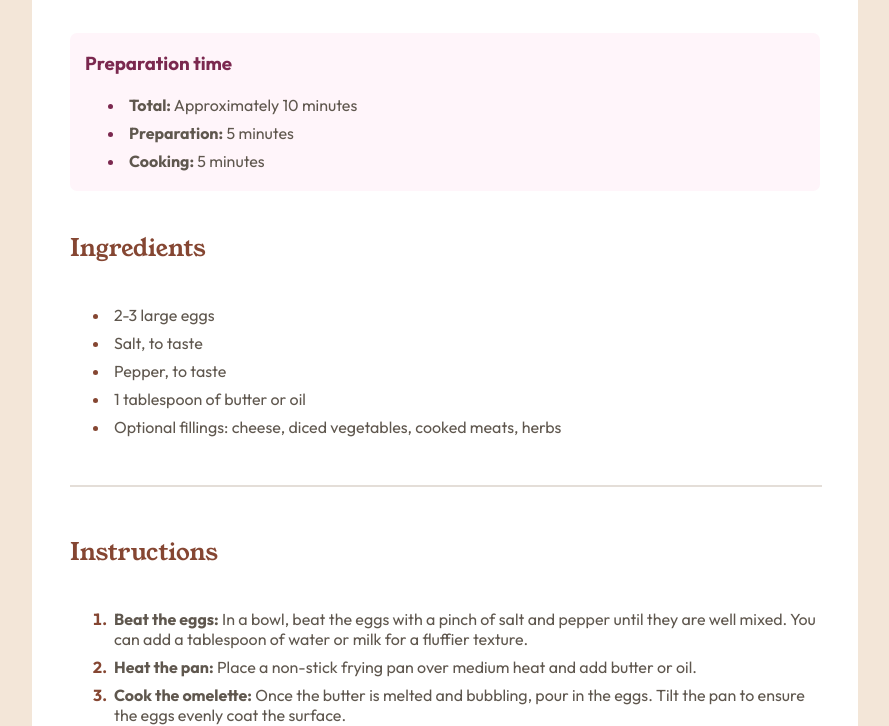
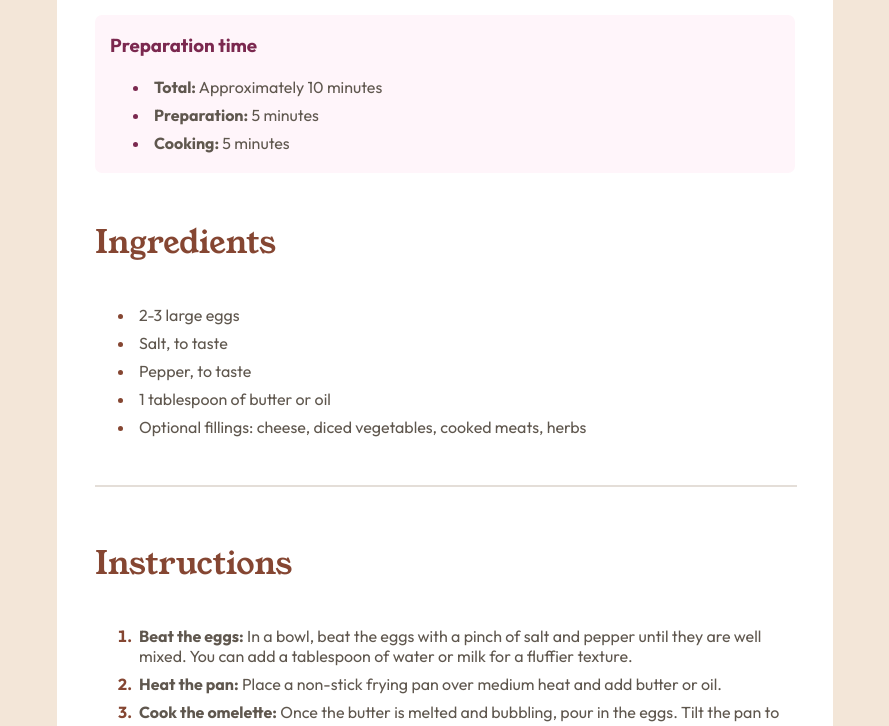
Before and after one commit to Aaron-GF/recipe-page-main, a plain HTML site: page index.html in a window 1280 px wide. Shown: the part 665-1391 px from the top of the page, without its empty margins (195-1084 px from the left). Drawn offline with Linux system fonts and the light colour scheme.

Commit message:
fix: change sizes design

```diff
--- a/styles.css
+++ b/styles.css
@@ -33,19 +33,19 @@ body {
 }
 
 .card-recipe {
-  max-width: 750px;
+  max-width: 700px;
   width: 90%;
   display: flex;
   flex-direction: column;
   background-color: var(--White);
-  border-radius: 10px;
+  border-radius: 15px;
   padding: 3%;
   gap: 20px;
-  margin: 10% auto;
+  margin: 9% auto;
 }
 
 .card-recipe img {
-  border-radius: 7px;
+  border-radius: 10px;
 }
 
 h1,
@@ -53,10 +53,12 @@ h2 {
   font-family: "Young Serif", sans-serif;
   font-weight: 400;
   margin-bottom: 0;
+  font-size: 2.5rem;
 }
 
 h2 {
   color: var(--Brown-800);
+  font-size: 2rem;
 }
 
 h3 {
```
Also changed, not shown: 1 other file.
